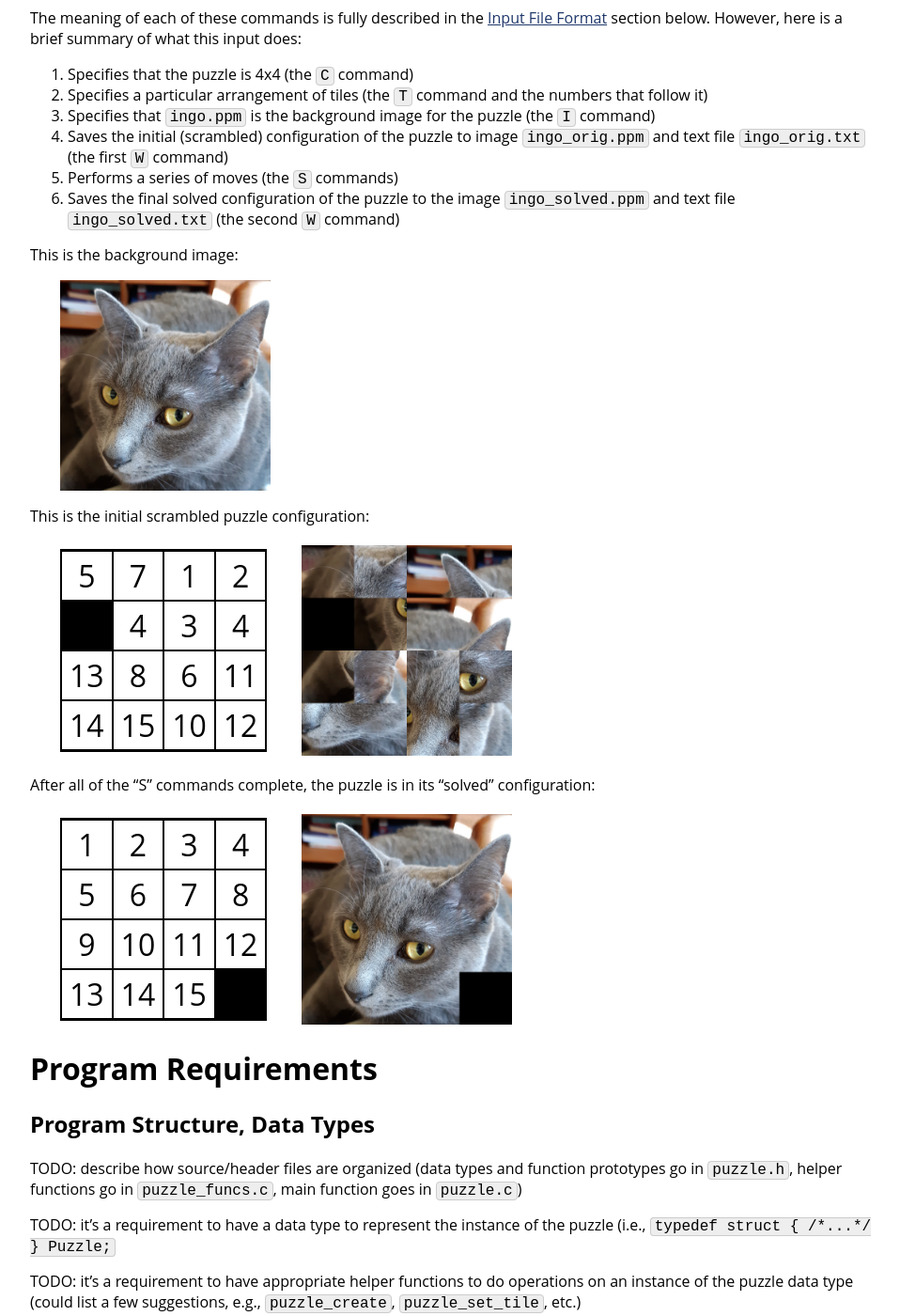
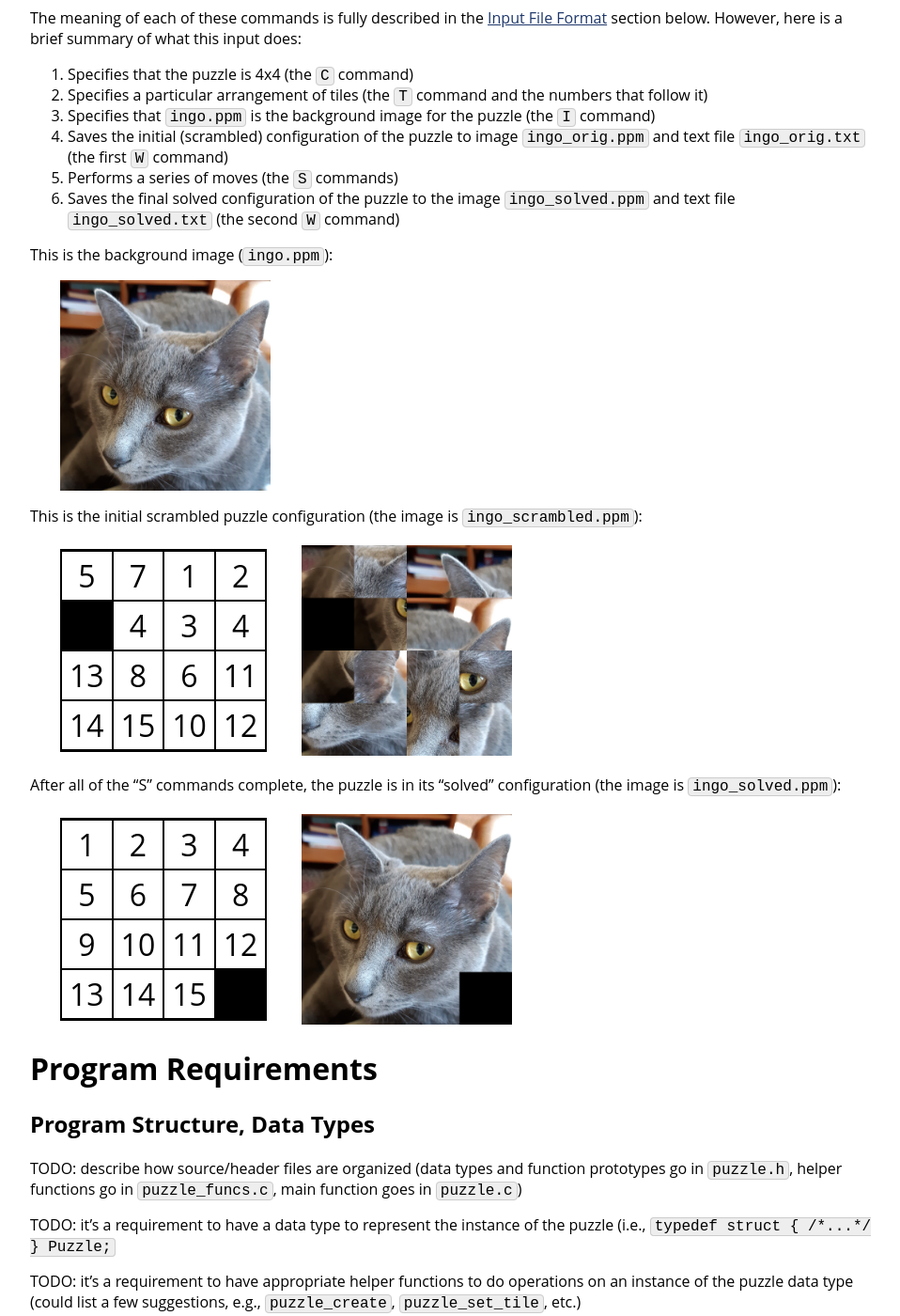
Before and after one commit to vivek-booshan/cs220-sp23, a Jekyll site: the page built from assign/midterm.md, in a window 1280 px wide and 1400 px high, scrolled down 1902 px. Shown: the whole window at 94% size, without its empty margins (160-1118 px from the left). Built offline with Jekyll 4.4.1, drawn with Linux system fonts in a browser that asks for light colours.

Commit message:
mention names of image files

```diff
--- a/assign/midterm.md
+++ b/assign/midterm.md
@@ -120,13 +120,14 @@ a brief summary of what this input does:
    `ingo_solved.ppm` and text file `ingo_solved.txt`
    (the second `W` command)
 
-This is the background image:
+This is the background image (`ingo.ppm`):
 
 <div class="puzzle_layout">
 <a href="img/ingo.png"><img class="puzzle_img" src="img/ingo.png" alt="Picture of Ingo the cat"></a>
 </div>
 
-This is the initial scrambled puzzle configuration:
+This is the initial scrambled puzzle configuration (the image is
+`ingo_scrambled.ppm`):
 
 <div class="puzzle_layout">
 <table class="puzzle">
@@ -147,7 +148,7 @@ This is the initial scrambled puzzle configuration:
 </div>
 
 After all of the "S" commands complete, the puzzle is in its
-"solved" configuration:
+"solved" configuration (the image is `ingo_solved.ppm`):
 
 <div class="puzzle_layout">
 <table class="puzzle">
```
